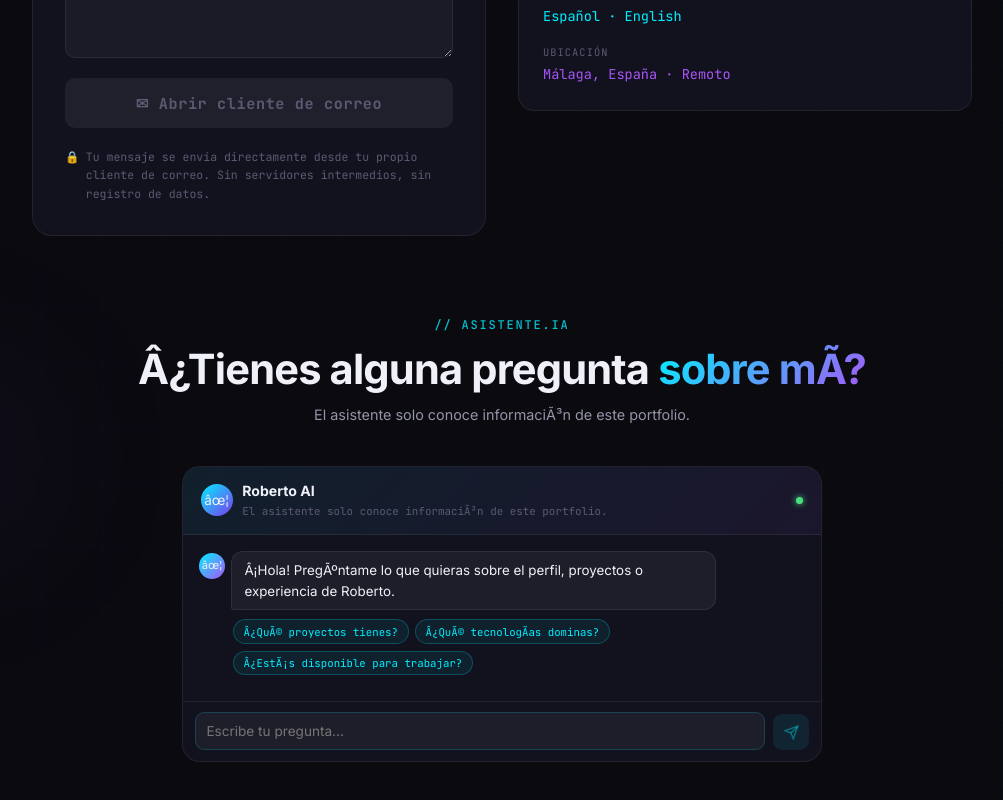
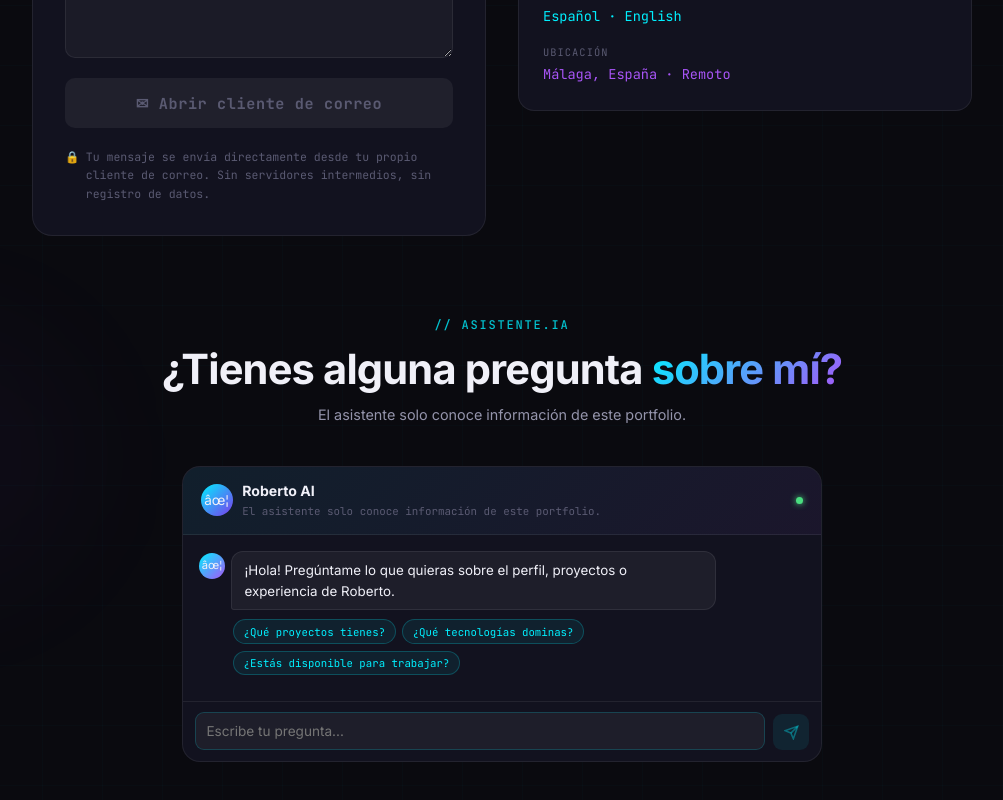
Before and after one commit to robertogd75/portfolio-publico, a React (Vite) app: page /contact in a window 1280 px wide. Shown: the part 895-1695 px from the top of the page, without its empty margins (138-1141 px from the left). Built offline with nearby package versions, Linux system fonts and the light colour scheme.

Commit message:
cambio caracteres ia

```diff
--- a/src/components/AiChatSection.jsx
+++ b/src/components/AiChatSection.jsx
@@ -5,14 +5,14 @@ import { useChat } from './ChatContext.jsx'
 const UI = {
   es: {
     label:       '// asistente.ia',
-    title:       'Â¿Tienes alguna pregunta',
-    titleNeon:   'sobre mÃ­?',
-    desc:        'El asistente solo conoce informaciÃ³n de este portfolio.',
+    title:       '¿Tienes alguna pregunta',
+    titleNeon:   'sobre mí?',
+    desc:        'El asistente solo conoce información de este portfolio.',
     placeholder: 'Escribe tu pregunta...',
-    welcome:     'Â¡Hola! PregÃºntame lo que quieras sobre el perfil, proyectos o experiencia de Roberto.',
-    error:       'Algo saliÃ³ mal. IntÃ©ntalo de nuevo.',
-    rateLimit:   'Demasiadas preguntas. IntÃ©ntalo mÃ¡s tarde.',
-    suggestions: ['Â¿QuÃ© proyectos tienes?', 'Â¿QuÃ© tecnologÃ­as dominas?', 'Â¿EstÃ¡s disponible para trabajar?'],
+    welcome:     '¡Hola! Pregúntame lo que quieras sobre el perfil, proyectos o experiencia de Roberto.',
+    error:       'Algo salió mal. Inténtalo de nuevo.',
+    rateLimit:   'Demasiadas preguntas. Inténtalo más tarde.',
+    suggestions: ['¿Qué proyectos tienes?', '¿Qué tecnologías dominas?', '¿Estás disponible para trabajar?'],
   },
   en: {
     label:       '// ai.assistant',
@@ -28,13 +28,13 @@ const UI = {
   de: {
     label:       '// ki.assistent',
     title:       'Hast du Fragen',
-    titleNeon:   'Ã¼ber mich?',
+    titleNeon:   'über mich?',
     desc:        'Der Assistent kennt nur Informationen aus diesem Portfolio.',
     placeholder: 'Frage eingeben...',
-    welcome:     'Hallo! Frag mich alles Ã¼ber Robertos Profil, Projekte oder Erfahrungen.',
+    welcome:     'Hallo! Frag mich alles über Robertos Profil, Projekte oder Erfahrungen.',
     error:       'Etwas ist schiefgelaufen. Bitte erneut versuchen.',
-    rateLimit:   'Zu viele Anfragen. Bitte spÃ¤ter erneut versuchen.',
-    suggestions: ['Was sind deine Projekte?', 'Welche Technologien beherrschst du?', 'Bist du verfÃ¼gbar?'],
+    rateLimit:   'Zu viele Anfragen. Bitte später erneut versuchen.',
+    suggestions: ['Was sind deine Projekte?', 'Welche Technologien beherrschst du?', 'Bist du verfügbar?'],
   },
 }
 
--- a/src/components/ChatWidget.jsx
+++ b/src/components/ChatWidget.jsx
@@ -5,16 +5,16 @@ import { useChat } from './ChatContext.jsx'
 const UI = {
   es: {
     title:       'Roberto AI',
-    subtitle:    'PregÃºntame sobre el portfolio',
+    subtitle:    'Pregúntame sobre el portfolio',
     placeholder: 'Escribe una pregunta...',
-    welcome:     'Â¡Hola! Soy el asistente virtual de Roberto. Puedo responderte preguntas sobre su perfil, proyectos, stack tecnolÃ³gico y experiencia. Â¿En quÃ© puedo ayudarte?',
-    error:       'Algo saliÃ³ mal. IntÃ©ntalo de nuevo.',
-    rateLimit:   'Demasiadas preguntas. IntÃ©ntalo mÃ¡s tarde.',
+    welcome:     '¡Hola! Soy el asistente virtual de Roberto. Puedo responderte preguntas sobre su perfil, proyectos, stack tecnológico y experiencia. ¿En qué puedo ayudarte?',
+    error:       'Algo salió mal. Inténtalo de nuevo.',
+    rateLimit:   'Demasiadas preguntas. Inténtalo más tarde.',
     suggestions: [
-      'Â¿CuÃ¡les son tus proyectos?',
-      'Â¿QuÃ© tecnologÃ­as dominas?',
-      'Â¿Tienes experiencia laboral?',
-      'Â¿CÃ³mo puedo contactarte?',
+      '¿Cuáles son tus proyectos?',
+      '¿Qué tecnologías dominas?',
+      '¿Tienes experiencia laboral?',
+      '¿Cómo puedo contactarte?',
     ],
   },
   en: {
@@ -37,7 +37,7 @@ const UI = {
     placeholder: 'Frage eingeben...',
     welcome:     'Hallo! Ich bin Robertos virtueller Assistent. Ich kann Fragen zu seinem Profil, Projekten, Tech-Stack und Erfahrungen beantworten. Wie kann ich helfen?',
     error:       'Etwas ist schiefgelaufen. Bitte erneut versuchen.',
-    rateLimit:   'Zu viele Anfragen. Bitte spÃ¤ter erneut versuchen.',
+    rateLimit:   'Zu viele Anfragen. Bitte später erneut versuchen.',
     suggestions: [
       'Was sind deine Projekte?',
       'Welche Technologien beherrschst du?',
```
